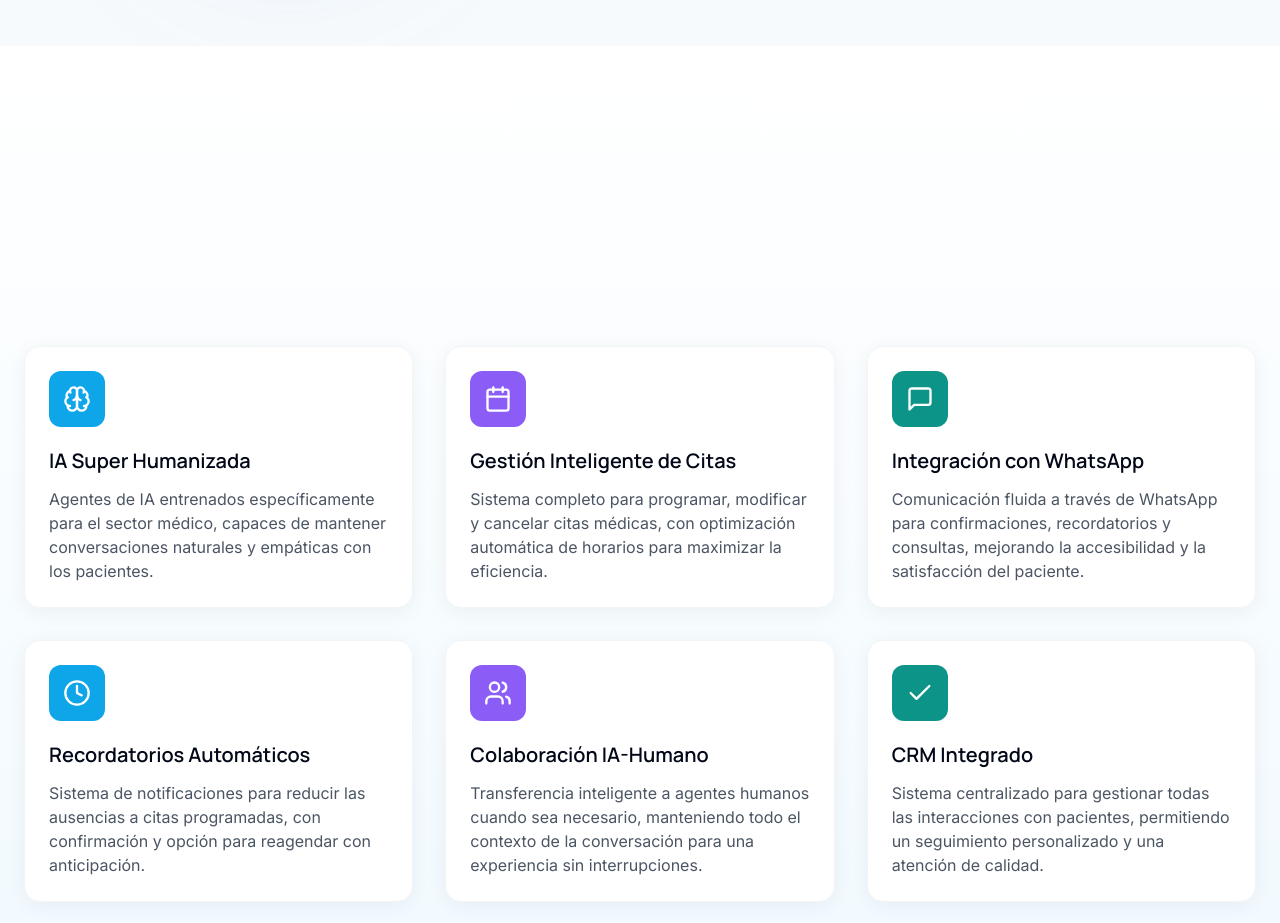
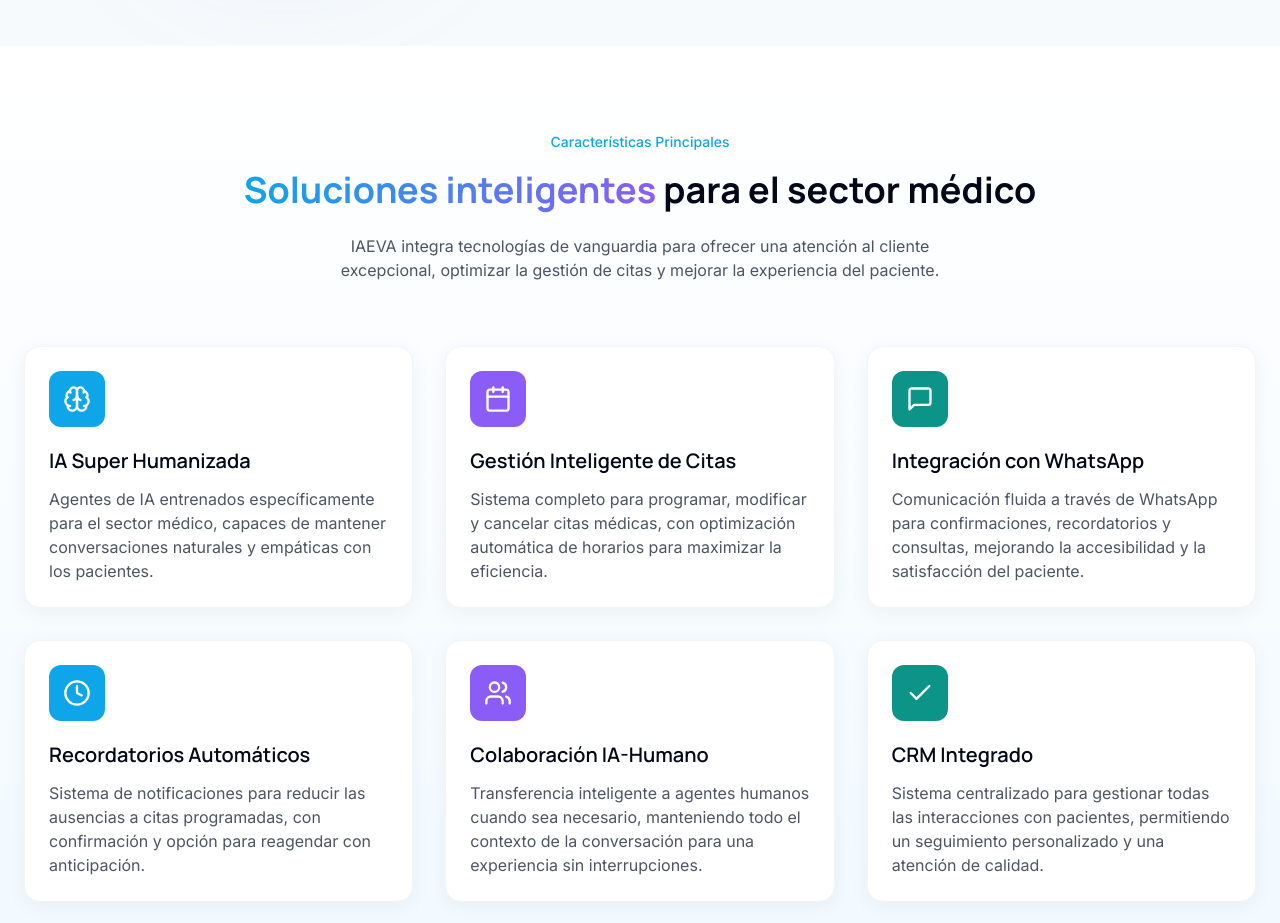
Before and after one commit to kelvinrrivera/iaeva-customer-connect, a React (Vite) app: page / in a window 1280 px wide. Shown: the part 780-1703 px from the top of the page. Built offline with nearby package versions, Linux system fonts and the light colour scheme.

Commit message:
Fix animation in ImplementationPlan
The title and subtitle in the ImplementationPlan component were not visible due to an animation issue. This commit fixes the animation so that the title and subtitle are displayed correctly.

```diff
--- a/src/components/home/Features.tsx
+++ b/src/components/home/Features.tsx
@@ -1,6 +1,6 @@
 
 import { Check, Clock, Calendar, MessageSquare, Brain, Users, ChevronRight, ArrowRight } from 'lucide-react';
-import { useEffect, useRef } from 'react';
+import { useEffect, useRef, useState } from 'react';
 import { Link } from 'react-router-dom';
 import { cn } from '@/lib/utils';
 
@@ -15,12 +15,13 @@ interface FeatureCardProps {
 
 const FeatureCard = ({ icon, title, description, color, delay = "0s", className }: FeatureCardProps) => {
   const cardRef = useRef<HTMLDivElement>(null);
+  const [isVisible, setIsVisible] = useState(false);
 
   useEffect(() => {
     const observer = new IntersectionObserver(
       ([entry]) => {
         if (entry.isIntersecting) {
-          entry.target.classList.add('animate-fade-in-up');
+          setIsVisible(true);
         }
       },
       { threshold: 0.1 }
@@ -41,7 +42,8 @@ const FeatureCard = ({ icon, title, description, color, delay = "0s", className
     <div
       ref={cardRef}
       className={cn(
-        "bg-white rounded-2xl p-6 border border-gray-100 shadow-soft transition-all hover:shadow-lg opacity-0",
+        "bg-white rounded-2xl p-6 border border-gray-100 shadow-soft transition-all hover:shadow-lg",
+        isVisible ? "opacity-100 animate-fade-in-up" : "opacity-0",
         className
       )}
       style={{ animationDelay: delay, animationFillMode: 'forwards' }}
@@ -57,12 +59,13 @@ const FeatureCard = ({ icon, title, description, color, delay = "0s", className
 
 const Features = () => {
   const titleRef = useRef<HTMLDivElement>(null);
+  const [isTitleVisible, setIsTitleVisible] = useState(false);
 
   useEffect(() => {
     const observer = new IntersectionObserver(
       ([entry]) => {
         if (entry.isIntersecting) {
-          entry.target.classList.add('animate-fade-in');
+          setIsTitleVisible(true);
         }
       },
       { threshold: 0.1 }
@@ -127,7 +130,10 @@ const Features = () => {
   return (
     <section className="py-20 bg-gradient-to-b from-white to-iaeva-bg-light">
       <div className="container mx-auto px-4 md:px-6">
-        <div ref={titleRef} className="text-center mb-16 opacity-0">
+        <div
+          ref={titleRef}
+          className={`text-center mb-16 transition-opacity duration-500 ${isTitleVisible ? 'opacity-100' : 'opacity-0'}`}
+        >
           <span className="inline-block px-4 py-1.5 rounded-full bg-white text-iaeva-blue font-medium text-sm mb-3">
             Características Principales
           </span>
```
